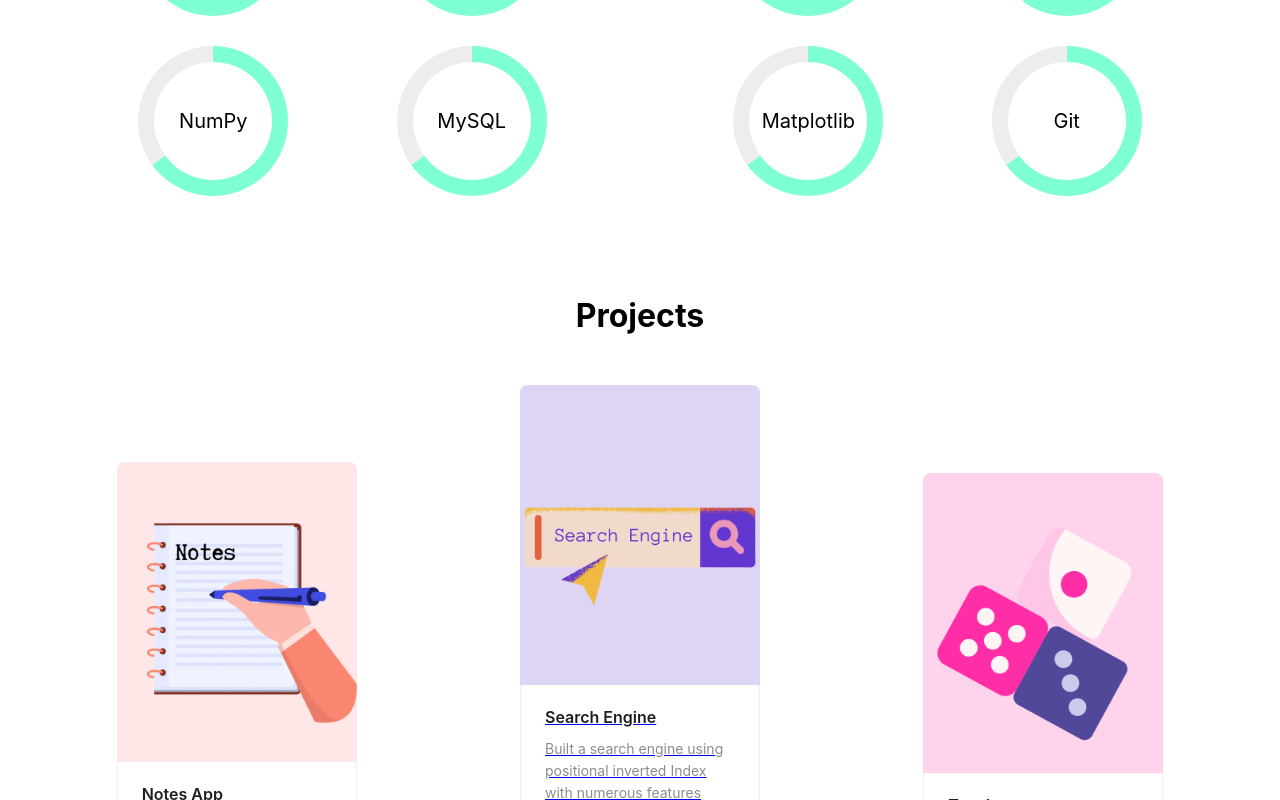
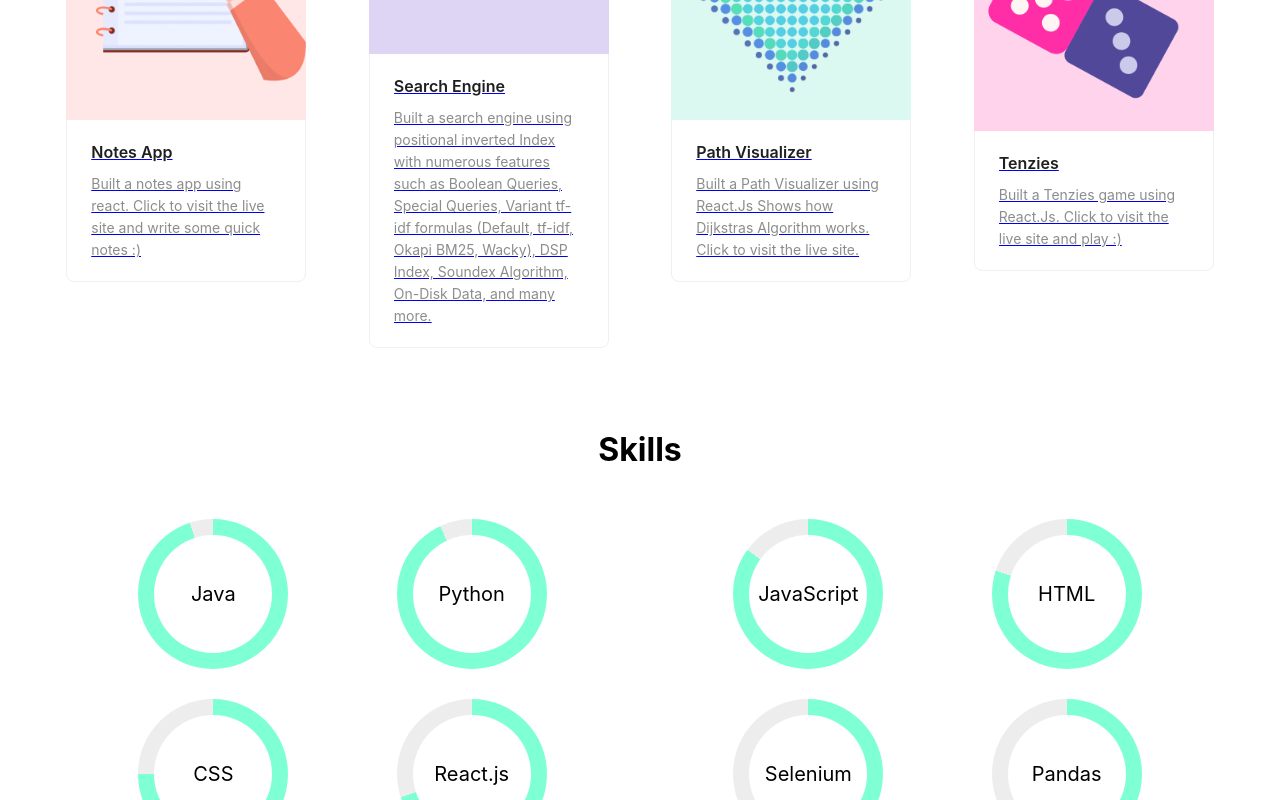
Before and after one commit to Aatish-Dhami/myPortfolio, a React (Create React App) app: page / in a window 1280 px wide. Shown: the part 1280-2080 px from the top of the page. Built offline with nearby package versions, Linux system fonts and the light colour scheme.

Commit message:
Added project

```diff
--- a/src/App.css
+++ b/src/App.css
@@ -327,7 +327,7 @@ main.dark .main--content {
 
 /* Skill Grid */
 .projects--grid {
-    padding-bottom: 100px;
+    padding-bottom: 50px;
     align-self: center;
     justify-content: center;
     /* padding: 0px 50px; */
@@ -337,7 +337,7 @@ main.dark .main--content {
 
     /* background-color:aqua; */
     display: grid;
-    grid-template-columns: repeat(auto-fit, minmax(max(240px, 100%/4), 1fr));
+    grid-template-columns: repeat(auto-fit, minmax(max(240px, 100%/5), 1fr));
     /* grid-template-columns: repeat(auto-fit, 240px); */
     /* grid-template-columns: auto auto auto; */
     grid-auto-rows: minmax(150px, auto);
--- a/src/App.js
+++ b/src/App.js
@@ -16,8 +16,8 @@ function App() {
     <div className="App">
       <Navbar toggleDarkMode={toggleDarkMode} darkMode={darkMode}/>
       <Home darkMode={darkMode}/>
+      <Projects darkMode={darkMode}/>
       <Skills darkMode={darkMode}/>
-      <Projects darkMode={darkMode}/>
     </div>
   );
 }
--- a/src/components/Projects.js
+++ b/src/components/Projects.js
@@ -11,7 +11,7 @@ export default function Projects(props) {
                     src="../images/notes.png"
                     url="https://notes-ad.netlify.app/"
                     title="Notes App"
-                    desc="Built a notes app using react. Click to write some quick notes :)"
+                    desc="Built a notes app using react. Click to visit the live site and write some quick notes :)"
                 />
                 </div>
                 <div className="projects--grid--item">
@@ -29,11 +29,21 @@ export default function Projects(props) {
                 <div className="projects--grid--item">
                 <Cards
                     darkMode={props.darkMode}
+                    src="../images/path.png"
+                    url="https://path-visualizer-ad.netlify.app"
+                    title="Path Visualizer"
+                    desc="Built a Path Visualizer using React.Js
+                    Shows how Dijkstras Algorithm works. Click to visit the live site."
+                />
+                </div>
+                <div className="projects--grid--item">
+                <Cards
+                    darkMode={props.darkMode}
                     src="../images/tenzies.png"
                     url="https://tenzies-ad.netlify.app/"
                     title="Tenzies"
-                    desc="Built a Tenzies game using React.Js
-                    Click to Play :)"
+                    desc="Built a Tenzies game using React.Js.
+                    Click to visit the live site and play :)"
                 />
                 </div>
             </div>
```
Also changed, not shown: public/images/path.png (added).
